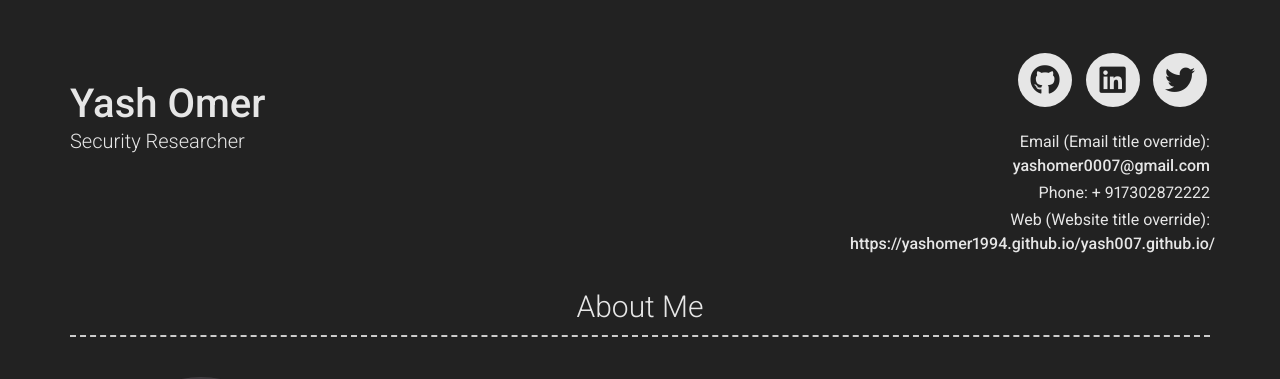
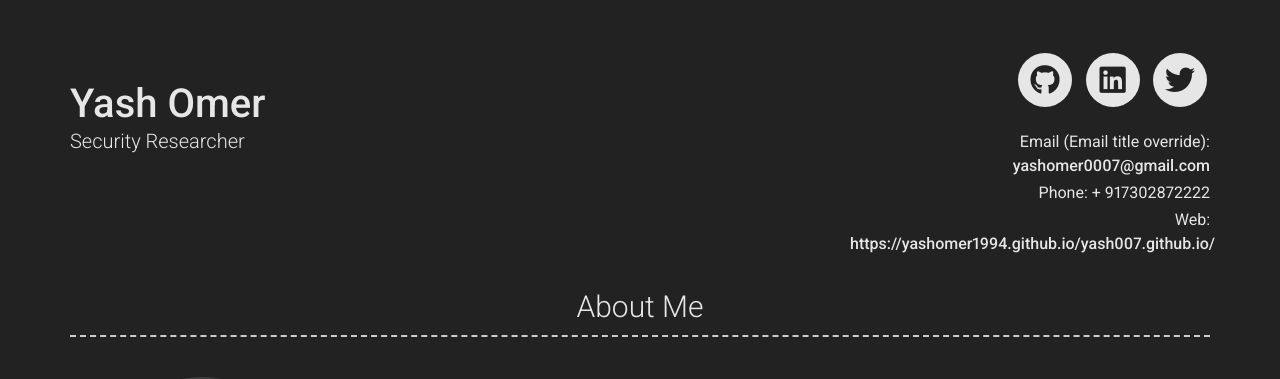
Before and after one commit to yashomer1994/Resume, a Jekyll site: the page built from index.md, in a window 1280 px wide. Shown: the top 379 px of the page. Built offline with Jekyll 4.4.1, drawn with Linux system fonts in a browser that asks for light colours; nearby versions of some CDN libraries; some of the changed lines change nothing that is shown.

Commit message:
Update _config.yml

```diff
--- a/_config.yml
+++ b/_config.yml
@@ -13,7 +13,7 @@
 phone: + 917302872222
 # phone_title: Phone (Phone title override)
 website: https://yashomer1994.github.io/yash007.github.io/
-website_title: Web (Website title override)
+#website_title: Web (Website title override)
 
 # Dark Mode (true/false/never)
 darkmode: true
```
